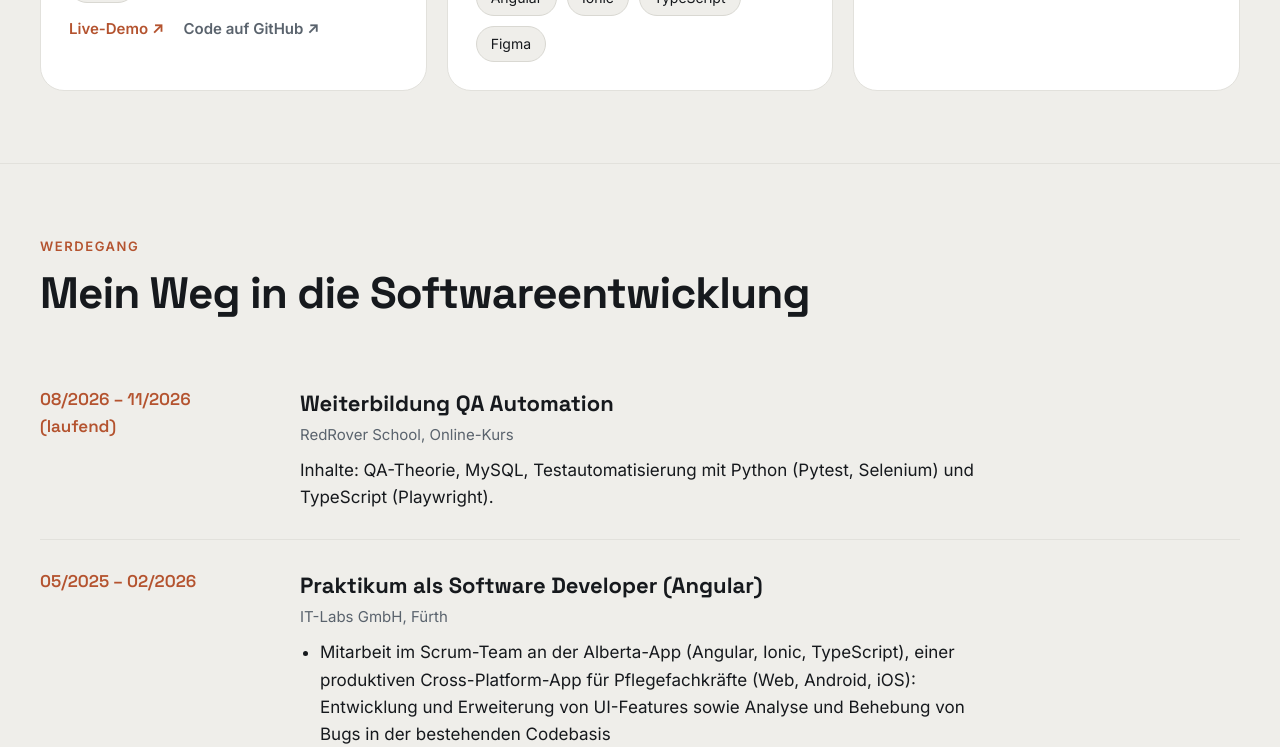
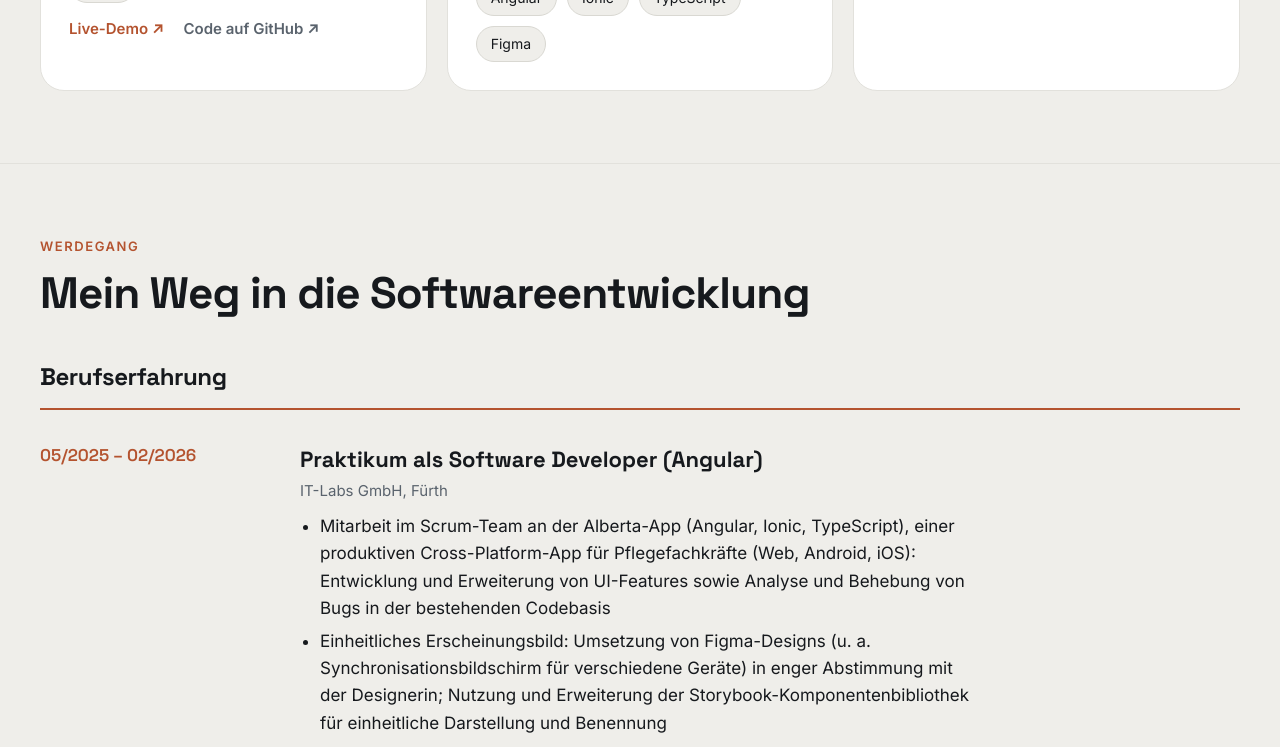
Before and after one commit to MarinaHusar/portfolio, an Angular app: page / in a window 1280 px wide. Shown: the part 2000-2747 px from the top of the page. Built offline with nearby package versions, Linux system fonts and the light colour scheme.

Commit message:
Werdegang in Berufserfahrung und Ausbildung aufgeteilt

```diff
--- a/src/app/app.html
+++ b/src/app/app.html
@@ -154,8 +154,10 @@
   <section class="section" id="werdegang">
     <p class="label">Werdegang</p>
     <h2>Mein Weg in die Softwareentwicklung</h2>
+    @for (gruppe of gruppen; track gruppe.titel) {
+    <h3 class="gruppe-titel">{{ gruppe.titel }}</h3>
     <div class="timeline">
-      @for (item of stations; track item.title) {
+      @for (item of gruppe.stationen; track item.title) {
       <div class="station">
         <div class="station-date">{{ item.date }}</div>
         <div class="station-body">
@@ -174,6 +176,7 @@
       </div>
       }
     </div>
+    }
   </section>
 
   <section class="section" id="kontakt">
--- a/src/app/app.scss
+++ b/src/app/app.scss
@@ -348,6 +348,20 @@ h2 {
   flex-direction: column;
 }
 
+// Überschriften "Berufserfahrung" und "Ausbildung" im Werdegang
+.gruppe-titel {
+  margin: 0 0 4px;
+  padding-bottom: 12px;
+  border-bottom: 2px solid var(--accent);
+  font-size: 24px;
+  letter-spacing: -0.02em;
+}
+
+// Zweite Überschrift: mehr Abstand zum Abschnitt davor
+.timeline + .gruppe-titel {
+  margin-top: 64px;
+}
+
 .station {
   display: flex;
   flex-wrap: wrap;
--- a/src/app/app.ts
+++ b/src/app/app.ts
@@ -18,6 +18,7 @@ interface Project {
 
 interface Station {
   date: string;
+  art: "ausbildung" | "beruf";
   title: string;
   place: string;
   text?: string;
@@ -103,13 +104,15 @@ export class App {
   ];
   protected stations: Station[] = [
     {
-      date: "08/2026 – 11/2026 (laufend)",
+      date: "08/2026 – 12/2026 (laufend)",
+      art: "ausbildung",
       title: "Weiterbildung QA Automation",
       place: "RedRover School, Online-Kurs",
       text: "Inhalte: QA-Theorie, MySQL, Testautomatisierung mit Python (Pytest, Selenium) und TypeScript (Playwright).",
     },
     {
       date: "05/2025 – 02/2026",
+      art: "beruf",
       title: "Praktikum als Software Developer (Angular)",
       place: "IT-Labs GmbH, Fürth",
       points: [
@@ -123,6 +126,7 @@ export class App {
     },
     {
       date: "02/2024 – 02/2026",
+      art: "ausbildung",
       title:
         "Umschulung zur Fachinformatikerin für Anwendungsentwicklung (IHK)",
       place: "GFN GmbH, Nürnberg",
@@ -133,12 +137,14 @@ export class App {
     },
     {
       date: "12/2023 – 01/2024",
+      art: "ausbildung",
       title: "Vorbereitungskurs IT-Umschulung",
       place: "GFN GmbH, Nürnberg",
       text: "Grundlagen der IT-Technik und Anwendungsentwicklung, Algorithmen, Netzwerke, digitale Sicherheit, IT-Service-Management.",
     },
     {
       date: "10/2023 – 11/2023",
+      art: "ausbildung",
       title: "Erprobungscenter für Digitale Berufe",
       place: "DCI, Berlin",
       points: [
@@ -147,39 +153,39 @@ export class App {
       ],
     },
     {
-      date: "2021 – 2023",
-      title: "Integrationsphase in Deutschland",
-      place: "Integrations- und Sprachkurse",
-      text: "Vorbereitung auf den deutschen Arbeitsmarkt (Deutsch bis B2 Beruf).",
-    },
-    {
-      date: "06/2017 – 02/2021",
-      title: "Social Media Managerin",
-      place: "Selbstständig, remote",
-      points: [
-        "Aufbau und Betreuung von Kunden-Accounts auf Instagram, Facebook/Meta und VK, oft ausgehend von null: Content-Plan, Fotos, Texte und Design, teils komplett übernommen, teils mit Anleitung zur eigenen Umsetzung",
-        "Mehr Reichweite, Follower, Anfragen und Verkäufe für Kunden durch Algorithmus-Optimierung, gezielte Werbung (Targeting) und Auswertung der Ergebnisse",
-        "Neukunden kamen über die eigene Social-Media-Präsenz ohne aktive Akquise",
-      ],
-    },
-    {
-      date: "05/2014 – 08/2020",
-      title: "Projektmanagerin",
+      date: "05/2014 – 02/2021",
+      art: "beruf",
+      title: "Projektmanagement, Social Media Marketing und Kundenbetreuung",
       place:
         "Werbeagentur, Krasnodar (zunächst angestellt in einer anderen Agentur, ab 2015 Mitgründerin der eigenen Agentur)",
       points: [
-        "Kundenbasis von Grund auf aufgebaut, vom Kleinauftrag bis zu Handelsketten und Einkaufszentren (über 50 Kunden); über Kontakte zu Centermanagern Erstaufträge bei Neueröffnungen und anschließend Weiterempfehlung als zuverlässiger Dienstleister",
-        "Projektleitung von der Anfrage bis zur Übergabe (Kundenkommunikation, Produktionskontrolle, Materialbestellung, Abrechnung) mit Koordination von Mitarbeitenden, Monteuren und Druckereien; Termine eingehalten",
+        "Tätigkeit als Projektmanagerin in einem Unternehmen mit Verantwortung für die Koordination von Projekten und Kundenkommunikation",
+        "Anschließende Gründung und Führung eines eigenen Unternehmens",
+        "Planung und Umsetzung von Social-Media-Marketing-Maßnahmen und digitalen Kommunikationsstrategien",
+        "Betreuung von Kunden, Koordination von Aufgaben und Organisation laufender Projekte",
+        "Eigenverantwortliche Planung und Steuerung von Arbeitsabläufen und Kundenprojekten",
       ],
     },
     {
       date: "09/2009 – 07/2014",
+      art: "ausbildung",
       title:
         "Bachelor of Arts, Wirtschaftswissenschaft (in Deutschland anerkannt)",
       place: "Russische Staatliche Sozialuniversität, Moskau",
       text: "Diplom „Spezialistin für Werbung“.",
     },
   ];
+
+  // Die Stationen werden nach Art getrennt, damit die Seite zwei Abschnitte zeigen kann
+  protected ausbildung = this.stations.filter((s) => s.art === "ausbildung");
+  protected berufserfahrung = this.stations.filter((s) => s.art === "beruf");
+
+  // Beide Abschnitte mit Überschrift, damit app.html sie nacheinander anzeigen kann
+  protected gruppen = [
+    { titel: "Berufserfahrung", stationen: this.berufserfahrung },
+    { titel: "Ausbildung", stationen: this.ausbildung },
+  ];
+
   // Ist das Menü auf dem Handy geöffnet?
   protected menuOffen = signal(false);
 
```
